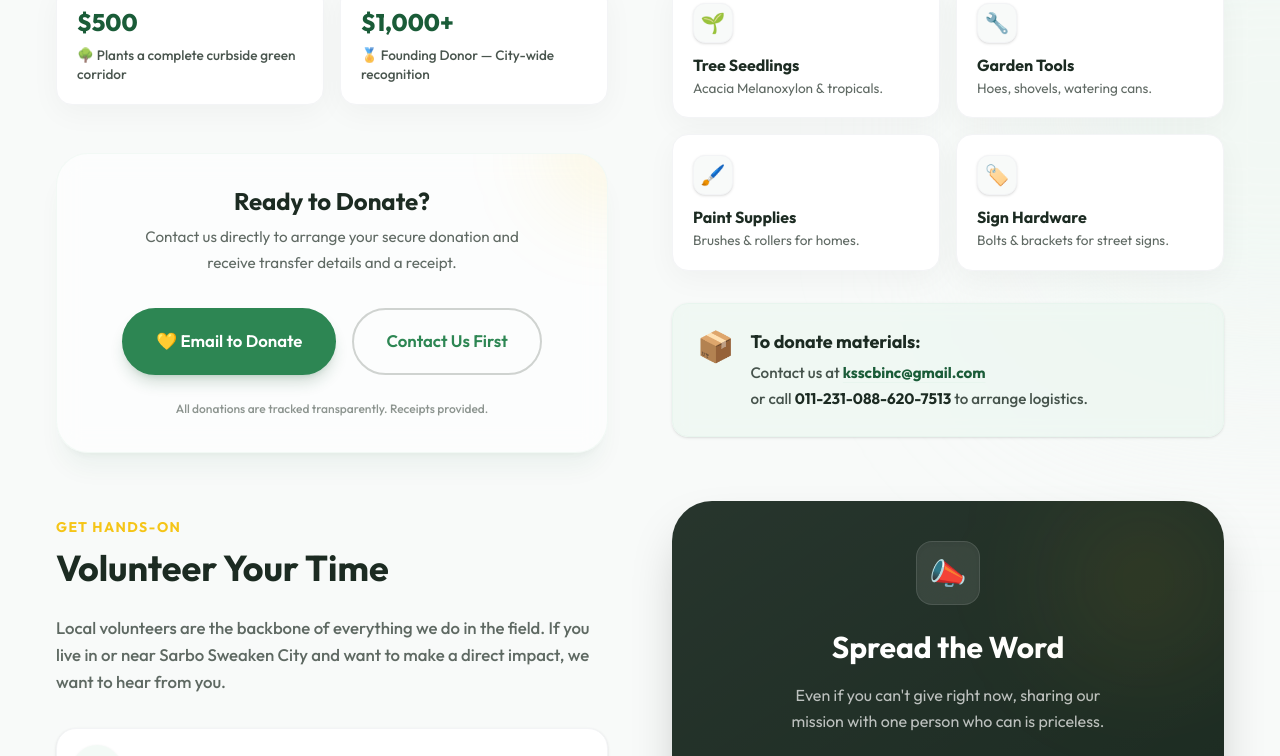
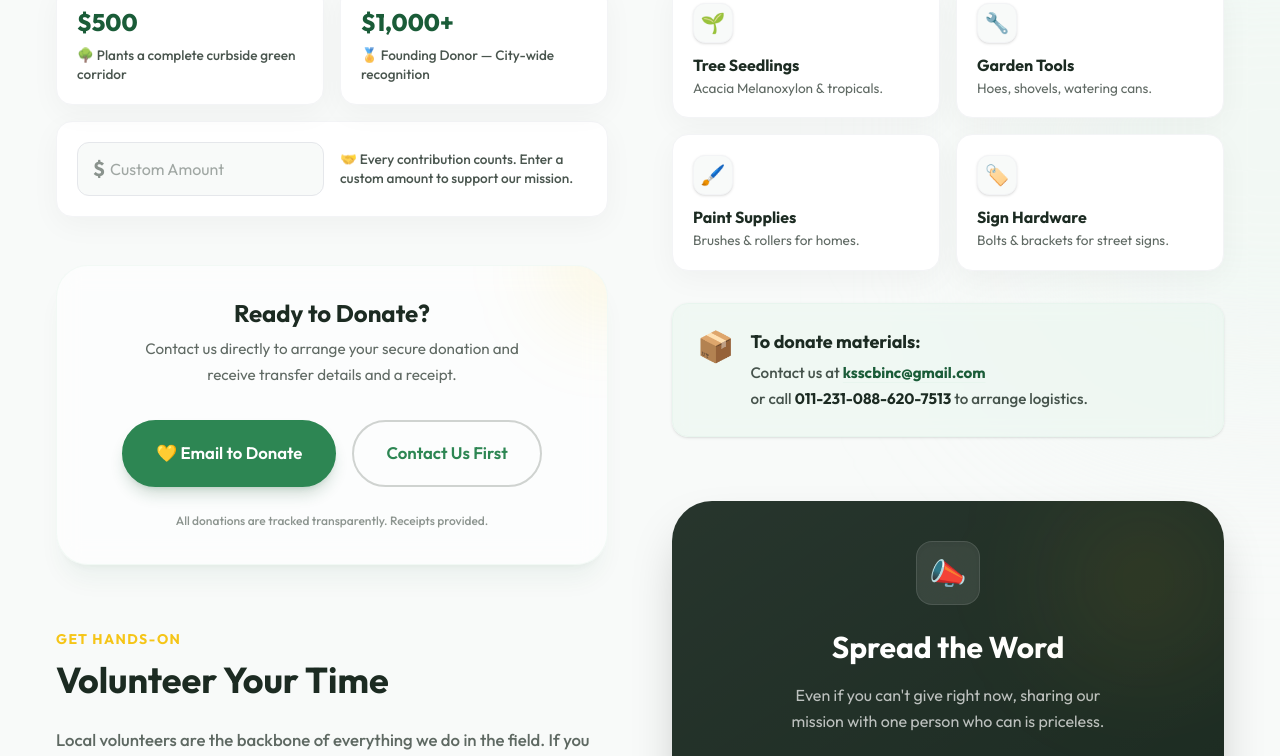
Before and after one commit to wbfo/KSSCBinc, a Next.js app: page /get-involved in a window 1280 px wide. Shown: the part 1040-1796 px from the top of the page. Built offline with nearby package versions, Linux system fonts and the light colour scheme.

Commit message:
Add custom donation amount input

```diff
--- a/src/app/get-involved/page.tsx
+++ b/src/app/get-involved/page.tsx
@@ -88,6 +88,25 @@ export default function GetInvolved() {
                                             <span className="block text-[0.85rem] text-charcoal/80 leading-snug font-medium">{tier.impact}</span>
                                         </motion.div>
                                     ))}
+                                </motion.div>
+
+                                {/* Custom Amount */}
+                                <motion.div
+                                    variants={fadeUp}
+                                    className="mt-4 bg-white border border-gray-100 rounded-2xl p-5 shadow-[0_8px_30px_rgb(0,0,0,0.04)] hover:shadow-[0_15px_35px_rgba(26,92,56,0.08)] hover:border-green-pale transition-all duration-300 flex flex-col sm:flex-row items-center gap-4"
+                                >
+                                    <div className="flex-1 w-full relative">
+                                        <span className="absolute left-4 top-1/2 -translate-y-1/2 text-charcoal/50 font-bold text-xl">$</span>
+                                        <input
+                                            type="number"
+                                            className="w-full pl-8 pr-4 py-3 bg-off-white border border-gray-200 rounded-xl focus:outline-none focus:ring-2 focus:ring-green-mid/50 focus:border-green-mid transition-all font-bold text-lg text-charcoal placeholder:font-normal placeholder:text-base placeholder:text-charcoal/40"
+                                            placeholder="Custom Amount"
+                                            min="1"
+                                        />
+                                    </div>
+                                    <div className="flex-1 text-[0.85rem] text-charcoal/80 leading-snug font-medium text-center sm:text-left">
+                                        🤝 Every contribution counts. Enter a custom amount to support our mission.
+                                    </div>
                                 </motion.div>
 
                                 {/* Donation CTA */}
--- a/src/components/Footer.tsx
+++ b/src/components/Footer.tsx
@@ -2,7 +2,7 @@ import Link from "next/link";
 
 export default function Footer() {
     return (
-        <footer className="bg-charcoal text-white/75 py-16 pb-10">
+        <footer className="bg-charcoal text-white/75 py-16 pb-10 relative z-20 border-t border-white/5">
             <div className="w-full max-w-[1200px] mx-auto px-4">
                 <div className="grid grid-cols-1 md:grid-cols-2 lg:grid-cols-[2fr_1fr_1fr_1.5fr] gap-10 mb-10">
 
```
